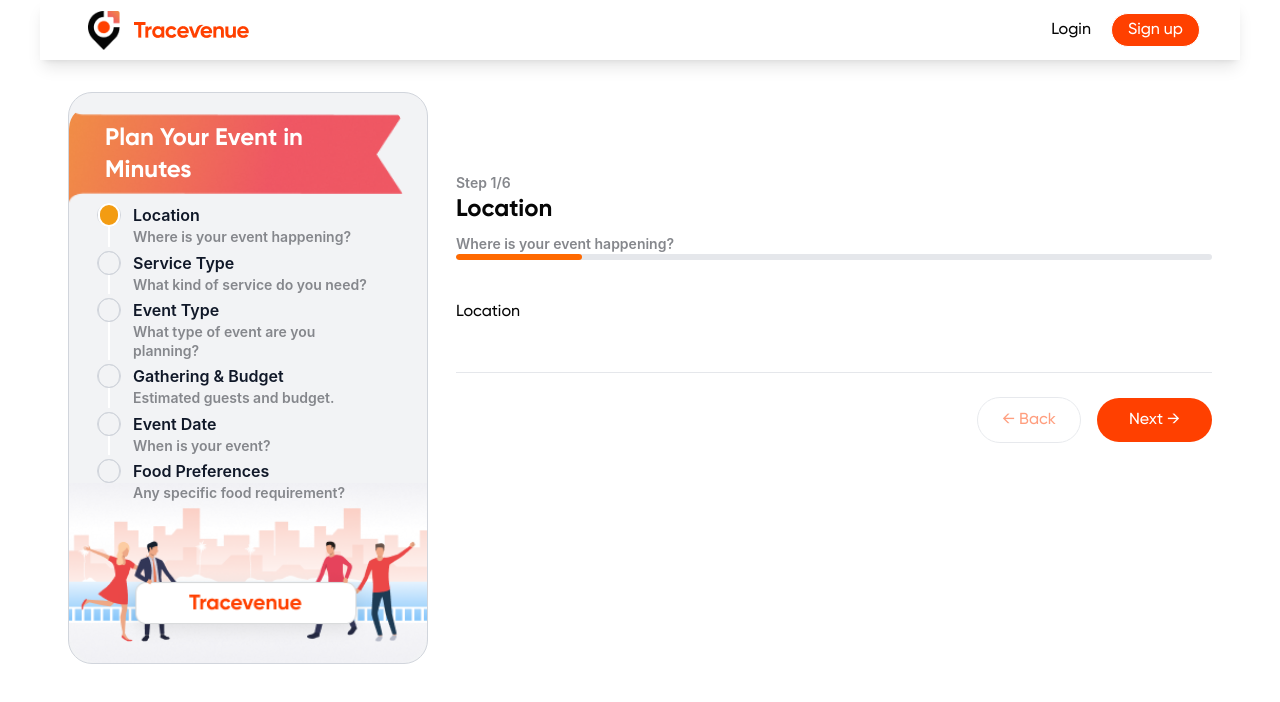
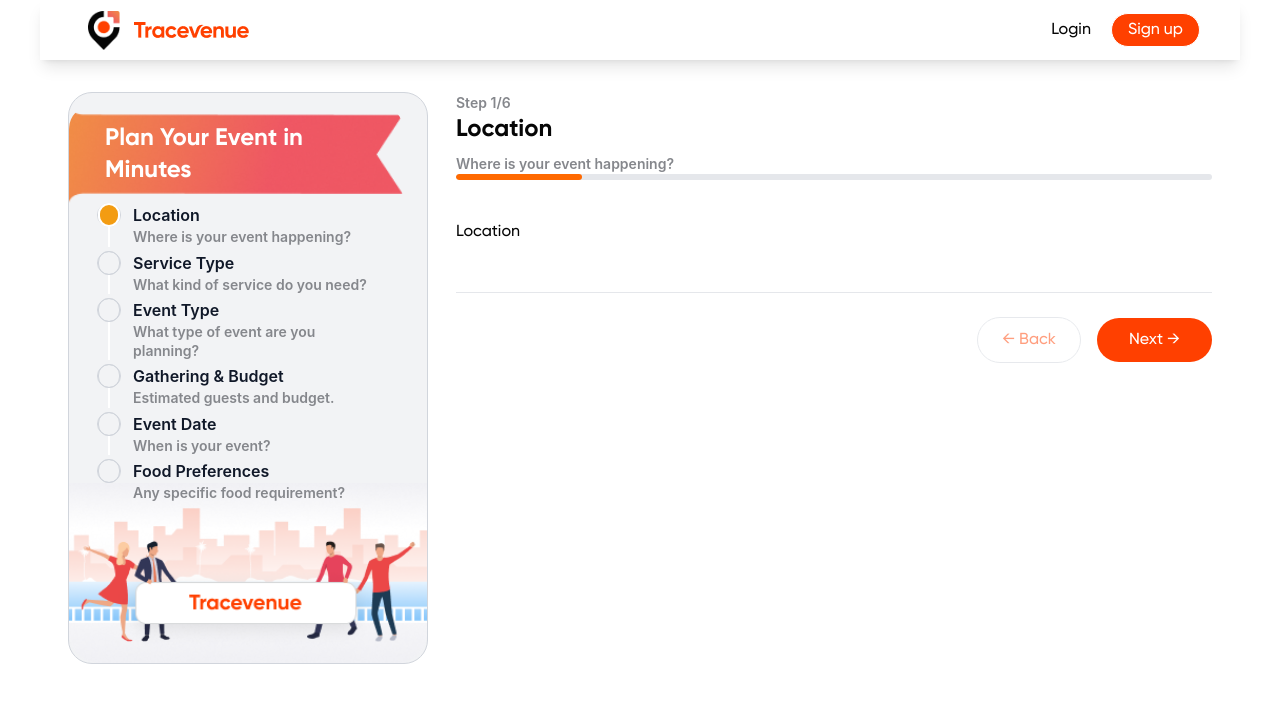
Before and after one commit to Prince5632/tracevenue-revamped, a React (Vite) app: page / in a window 1280 px wide. Shown: the top 702 px of the page. Built offline with nearby package versions, Linux system fonts and the light colour scheme.

Commit message:
Resolved feedback issues

```diff
--- a/src/components/common/StepControlFooter.jsx
+++ b/src/components/common/StepControlFooter.jsx
@@ -4,7 +4,7 @@ import { Button } from './index'; // Assuming Button is exported from common/ind
 const StepControlFooter = ({ onNext, onBack, isFirstStep, isLastStep }) => {
     return (
         <div className="mt-12 border-t border-gray-200 w-full sticky z-10 bottom-0 bg-white">
-            <div className="flex justify-end items-center gap-4 py-6">
+            <div className="flex justify-between sm:justify-end items-center gap-4 py-6">
                 <Button
                     variant="outline"
                     onClick={onBack}
--- a/src/components/enquiry/steps/FoodPreferences.jsx
+++ b/src/components/enquiry/steps/FoodPreferences.jsx
@@ -7,9 +7,9 @@ const FoodPreferences = () => {
             <main>
                 <div className='pb-4'>
                     <h2 className='text-lg font-bold'>Food & Venue Preferences</h2>
-                    <p>Lorem, ipsum dolor sit amet consectetur adipisicing elit. Cum voluptatem, sapiente minima ab quis exercitationem.</p>
+                    <p>Choose pure veg or a mix of veg and non-veg, and alcohol preferences to match you with suitable caterers or venues</p>
                 </div>
-                <div className='w-full sm:flex  sm:items-stretch sm:gap-2 py-2'>
+                <div className='w-full sm:flex  sm:items-stretch sm:flex-col sm:gap-2 py-2'>
                     <Card variant="default" padding="md" className='sm:w-[50%] sm:min-h-26 mb-4 sm:mb-0'>
                         <Card.Header>
                             <h4 className='font-semibold'>Eating</h4>
--- a/src/layouts/EnquiryLayout.jsx
+++ b/src/layouts/EnquiryLayout.jsx
@@ -85,7 +85,7 @@ const EnquiryLayout = () => {
                     </button>
                 </div>
 
-                <div className="flex-1 min-w-0 md:mt-20">
+                <div className="flex-1 min-w-0">
                     <ProgressHeader
                         currentStep={currentStepIndex + 1}
                         totalSteps={steps.length}
```
